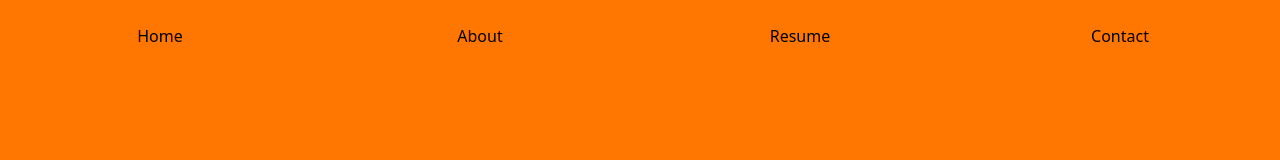
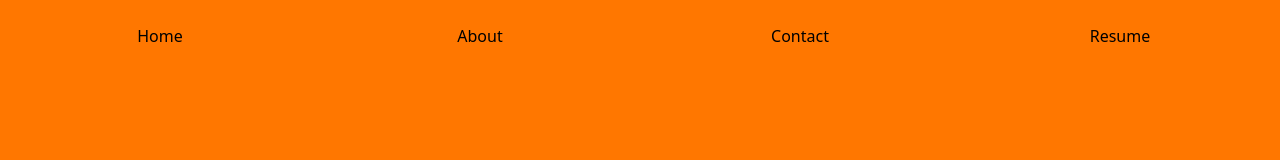
Before and after one commit to BrendanDavies/site, a Next.js app: page / in a window 1280 px wide. Shown: the top 160 px of the page. Built offline with nearby package versions, Linux system fonts and the light colour scheme; what tailwindcss-filters would draw is missing.

Commit message:
Re-order links

```diff
--- a/components/Header.jsx
+++ b/components/Header.jsx
@@ -33,6 +33,13 @@ export const Header = () => {
             </Link>
           </li>
           <li className="flex-1 p-3 text-center md:p-6">
+            <Link href="/contact">
+              <a className="smoothscroll" href="/contact">
+                Contact
+              </a>
+            </Link>
+          </li>
+          <li className="flex-1 p-3 text-center md:p-6">
             <a
               className="smoothscroll"
               href="https://brendandavies.github.io/resume/"
@@ -42,13 +49,6 @@ export const Header = () => {
               Resume
             </a>
           </li>
-          <li className="flex-1 p-3 text-center md:p-6">
-            <Link href="/contact">
-              <a className="smoothscroll" href="/contact">
-                Contact
-              </a>
-            </Link>
-          </li>
         </ul>
       </nav>
     </header>
```
